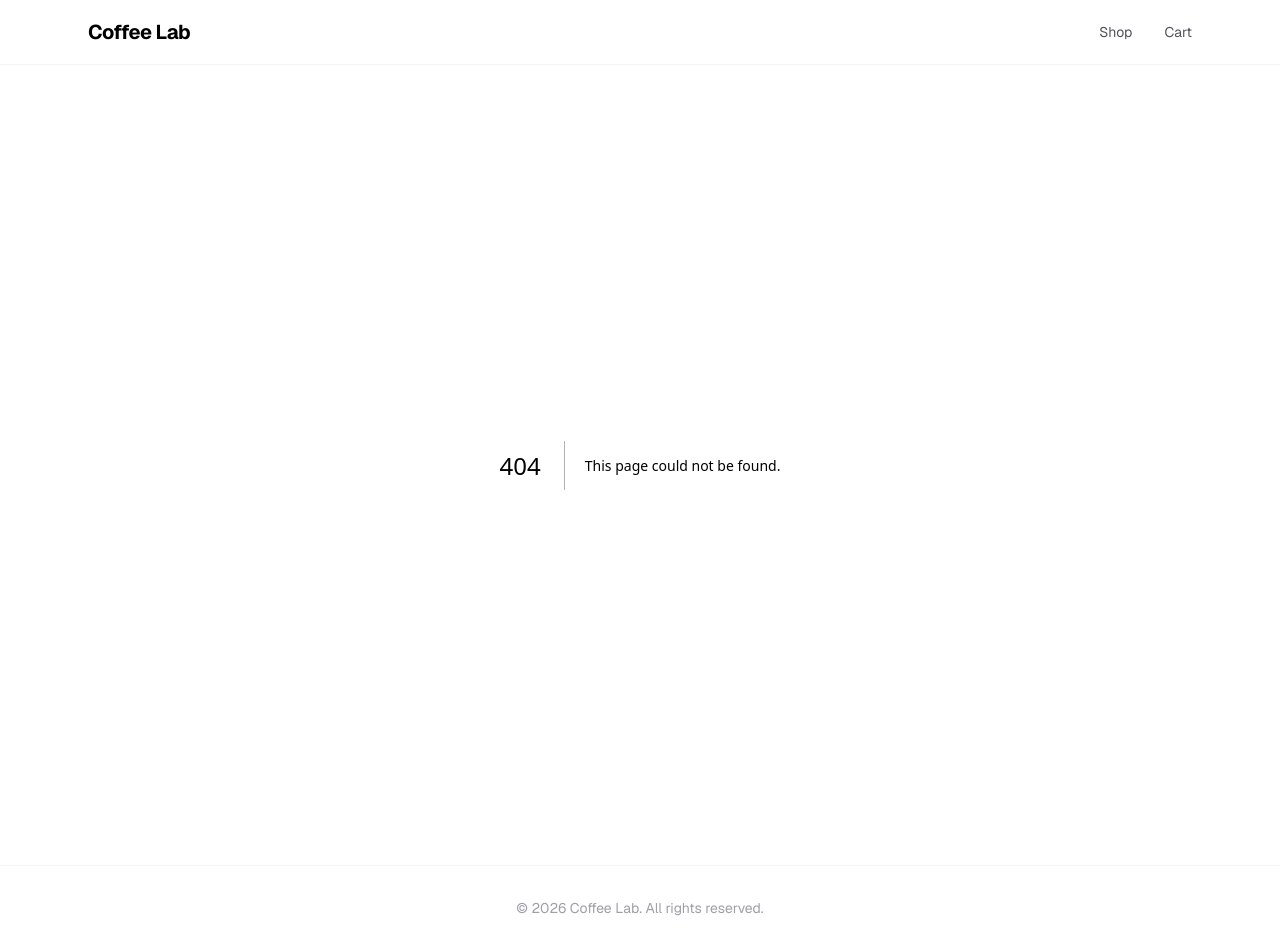
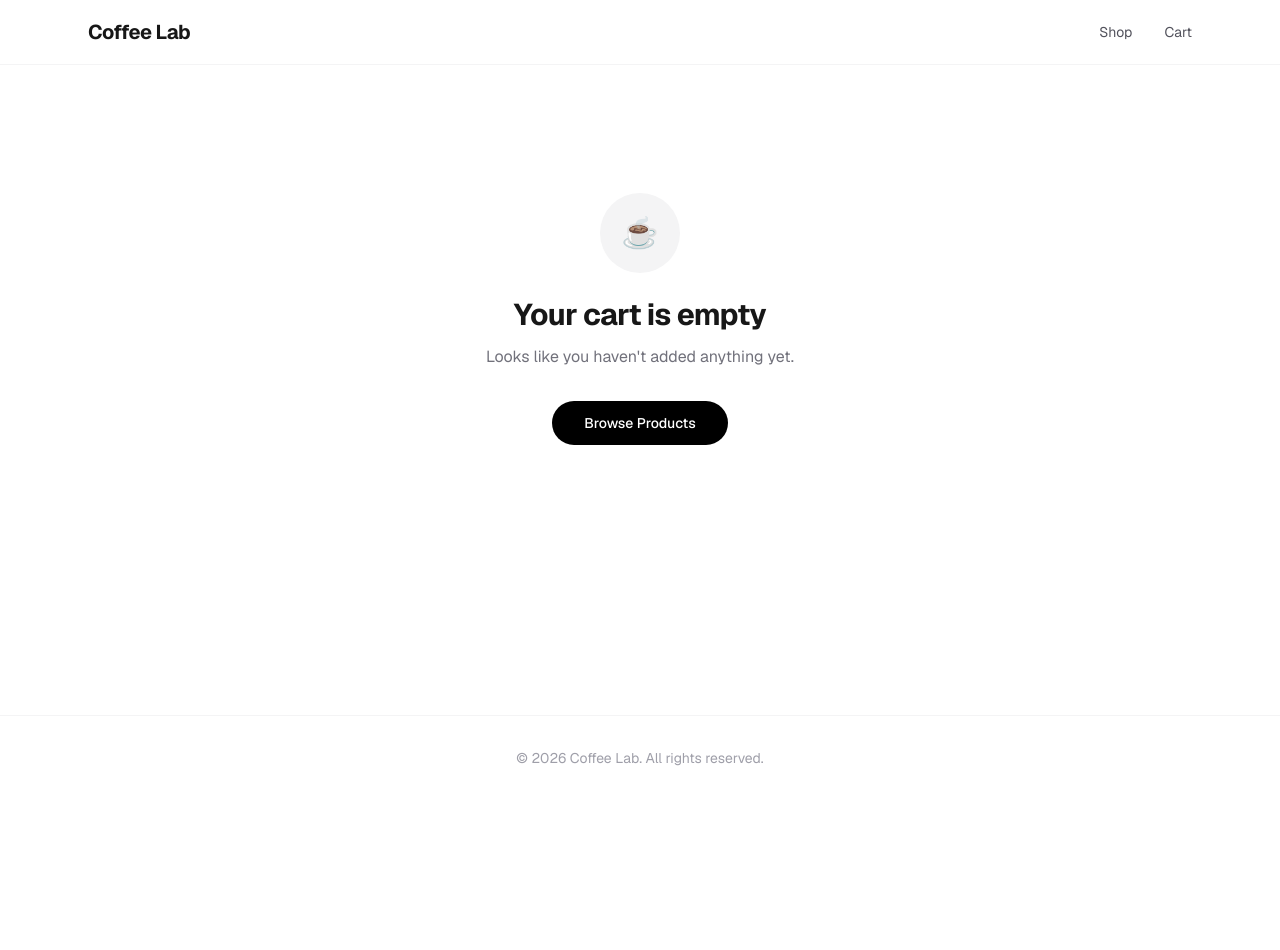
Before and after one commit to akadrkoc/e-commerce-project, a Next.js app: page /cart in a window 1280 px wide. Before the commit this address had no page. After the commit the page ends 800 px from the top, so only its background shows below. Built offline with nearby package versions, Linux system fonts and the light colour scheme.

Commit message:
feat: implement cart functionality with context provider and add to cart button

```diff
--- /dev/null
+++ b/src/app/cart/page.tsx
@@ -0,0 +1,119 @@
+"use client";
+
+import Link from "next/link";
+import { useCart } from "@/context/CartContext";
+
+export default function CartPage() {
+  const { items, removeItem, updateQuantity, totalPrice, totalItems } =
+    useCart();
+
+  if (items.length === 0) {
+    return (
+      <section className="mx-auto flex max-w-6xl flex-col items-center px-6 py-32 text-center">
+        <div className="flex h-20 w-20 items-center justify-center rounded-full bg-zinc-100">
+          <span className="text-3xl">&#9749;</span>
+        </div>
+        <h1 className="mt-6 text-3xl font-bold tracking-tight">
+          Your cart is empty
+        </h1>
+        <p className="mt-3 text-zinc-500">
+          Looks like you haven&apos;t added anything yet.
+        </p>
+        <Link
+          href="/products"
+          className="mt-8 rounded-full bg-black px-8 py-3 text-sm font-medium text-white transition-colors hover:bg-zinc-800"
+        >
+          Browse Products
+        </Link>
+      </section>
+    );
+  }
+
+  return (
+    <section className="mx-auto max-w-3xl px-6 py-16">
+      <h1 className="text-3xl font-bold tracking-tight">Shopping Cart</h1>
+      <p className="mt-1 text-sm text-zinc-500">
+        {totalItems} {totalItems === 1 ? "item" : "items"}
+      </p>
+
+      <div className="mt-10 space-y-4">
+        {items.map((item) => (
+          <div
+            key={item.id}
+            className="rounded-2xl border border-zinc-100 p-5"
+          >
+            <div className="flex items-start gap-4">
+              {/* Image placeholder */}
+              <div className="h-20 w-20 shrink-0 rounded-xl bg-zinc-100" />
+
+              {/* Info */}
+              <div className="flex flex-1 flex-col gap-3 sm:flex-row sm:items-start sm:justify-between">
+                <div>
+                  <h3 className="font-medium">{item.name}</h3>
+                  <p className="mt-0.5 text-sm text-zinc-500">
+                    ${item.price.toFixed(2)} each
+                  </p>
+                </div>
+
+                <p className="text-lg font-semibold sm:text-right">
+                  ${(item.price * item.quantity).toFixed(2)}
+                </p>
+              </div>
+            </div>
+
+            {/* Actions */}
+            <div className="mt-4 flex items-center justify-between border-t border-zinc-50 pt-4">
+              <div className="flex items-center gap-3">
+                <button
+                  onClick={() => updateQuantity(item.id, item.quantity - 1)}
+                  className="flex h-8 w-8 items-center justify-center rounded-full border border-zinc-200 text-sm transition-colors hover:bg-zinc-100"
+                >
+                  &minus;
+                </button>
+                <span className="w-6 text-center text-sm font-medium">
+                  {item.quantity}
+                </span>
+                <button
+                  onClick={() => updateQuantity(item.id, item.quantity + 1)}
+                  className="flex h-8 w-8 items-center justify-center rounded-full border border-zinc-200 text-sm transition-colors hover:bg-zinc-100"
+                >
+                  +
+                </button>
+              </div>
+
+              <button
+                onClick={() => removeItem(item.id)}
+                className="text-sm text-zinc-400 transition-colors hover:text-red-500"
+              >
+                Remove
+              </button>
+            </div>
+          </div>
+        ))}
+      </div>
+
+      {/* Summary */}
+      <div className="mt-10 rounded-2xl bg-zinc-50 p-6">
+        <div className="flex items-center justify-between">
+          <p className="text-zinc-600">Subtotal</p>
+          <p className="font-medium">${totalPrice.toFixed(2)}</p>
+        </div>
+        <div className="mt-2 flex items-center justify-between">
+          <p className="text-zinc-600">Shipping</p>
+          <p className="font-medium">Free</p>
+        </div>
+        <div className="mt-4 flex items-center justify-between border-t border-zinc-200 pt-4">
+          <p className="text-lg font-semibold">Total</p>
+          <p className="text-xl font-bold">${totalPrice.toFixed(2)}</p>
+        </div>
+
+        <Link
+          href="/checkout"
+          className="mt-6 block w-full rounded-full bg-black py-3 text-center text-sm font-medium text-white transition-colors hover:bg-zinc-800"
+        >
+          Proceed to Checkout
+        </Link>
+      </div>
+    </section>
+  );
+}
--- a/src/app/globals.css
+++ b/src/app/globals.css
@@ -2,8 +2,18 @@
 
 @theme inline {
   --font-sans: var(--font-geist);
+  --color-background: #ffffff;
+  --color-foreground: #171717;
+}
+
+*,
+*::before,
+*::after {
+  box-sizing: border-box;
 }
 
 body {
   font-family: var(--font-sans), system-ui, sans-serif;
+  background-color: var(--color-background);
+  color: var(--color-foreground);
 }
--- a/src/app/layout.tsx
+++ b/src/app/layout.tsx
@@ -1,5 +1,6 @@
 import type { Metadata } from "next";
 import { Geist } from "next/font/google";
+import { CartProvider } from "@/context/CartContext";
 import Navbar from "@/components/Navbar";
 import Footer from "@/components/Footer";
 import "./globals.css";
@@ -22,9 +23,11 @@ export default function RootLayout({
   return (
     <html lang="en" className={`${geist.variable} h-full antialiased`}>
       <body className="min-h-full flex flex-col">
-        <Navbar />
-        <main className="flex-1">{children}</main>
-        <Footer />
+        <CartProvider>
+          <Navbar />
+          <main className="flex-1">{children}</main>
+          <Footer />
+        </CartProvider>
       </body>
     </html>
   );
--- a/src/app/products/[id]/page.tsx
+++ b/src/app/products/[id]/page.tsx
@@ -1,5 +1,6 @@
 import { notFound } from "next/navigation";
 import { prisma } from "@/lib/prisma";
+import AddToCartButton from "@/components/AddToCartButton";
 
 interface Props {
   params: Promise<{ id: string }>;
@@ -30,9 +31,11 @@ export default async function ProductDetailPage({ params }: Props) {
             ${product.price.toFixed(2)}
           </p>
 
-          <button className="mt-8 w-full rounded-full bg-black py-3 text-sm font-medium text-white transition-colors hover:bg-zinc-800 md:w-auto md:px-12">
-            Add to Cart
-          </button>
+          <AddToCartButton
+            id={product.id}
+            name={product.name}
+            price={product.price}
+          />
         </div>
       </div>
     </section>
--- /dev/null
+++ b/src/components/AddToCartButton.tsx
@@ -0,0 +1,30 @@
+"use client";
+
+import { useState } from "react";
+import { useCart } from "@/context/CartContext";
+
+interface Props {
+  id: string;
+  name: string;
+  price: number;
+}
+
+export default function AddToCartButton({ id, name, price }: Props) {
+  const { addItem } = useCart();
+  const [added, setAdded] = useState(false);
+
+  function handleClick() {
+    addItem({ id, name, price });
+    setAdded(true);
+    setTimeout(() => setAdded(false), 1500);
+  }
+
+  return (
+    <button
+      onClick={handleClick}
+      className="mt-8 w-full rounded-full bg-black py-3 text-sm font-medium text-white transition-colors hover:bg-zinc-800 md:w-auto md:px-12"
+    >
+      {added ? "Added!" : "Add to Cart"}
+    </button>
+  );
+}
--- a/src/components/Navbar.tsx
+++ b/src/components/Navbar.tsx
@@ -1,6 +1,11 @@
+"use client";
+
 import Link from "next/link";
+import { useCart } from "@/context/CartContext";
 
 export default function Navbar() {
+  const { totalItems } = useCart();
+
   return (
     <nav className="sticky top-0 z-50 border-b border-zinc-100 bg-white/80 backdrop-blur-md">
       <div className="mx-auto flex h-16 max-w-6xl items-center justify-between px-6">
@@ -17,9 +22,14 @@ export default function Navbar() {
           </Link>
           <Link
             href="/cart"
-            className="text-sm text-zinc-600 transition-colors hover:text-black"
+            className="relative text-sm text-zinc-600 transition-colors hover:text-black"
           >
             Cart
+            {totalItems > 0 && (
+              <span className="absolute -right-4 -top-2 flex h-5 w-5 items-center justify-center rounded-full bg-black text-xs text-white">
+                {totalItems}
+              </span>
+            )}
           </Link>
         </div>
       </div>
--- /dev/null
+++ b/src/context/CartContext.tsx
@@ -0,0 +1,85 @@
+"use client";
+
+import { createContext, useContext, useState, useCallback } from "react";
+
+export interface CartItem {
+  id: string;
+  name: string;
+  price: number;
+  quantity: number;
+}
+
+interface CartContextType {
+  items: CartItem[];
+  addItem: (product: Omit<CartItem, "quantity">) => void;
+  removeItem: (id: string) => void;
+  updateQuantity: (id: string, quantity: number) => void;
+  clearCart: () => void;
+  totalPrice: number;
+  totalItems: number;
+}
+
+const CartContext = createContext<CartContextType | null>(null);
+
+export function CartProvider({ children }: { children: React.ReactNode }) {
+  const [items, setItems] = useState<CartItem[]>([]);
+
+  const addItem = useCallback((product: Omit<CartItem, "quantity">) => {
+    setItems((prev) => {
+      const existing = prev.find((item) => item.id === product.id);
+      if (existing) {
+        return prev.map((item) =>
+          item.id === product.id
+            ? { ...item, quantity: item.quantity + 1 }
+            : item
+        );
+      }
+      return [...prev, { ...product, quantity: 1 }];
+    });
+  }, []);
+
+  const removeItem = useCallback((id: string) => {
+    setItems((prev) => prev.filter((item) => item.id !== id));
+  }, []);
+
+  const updateQuantity = useCallback((id: string, quantity: number) => {
+    if (quantity <= 0) {
+      setItems((prev) => prev.filter((item) => item.id !== id));
+      return;
+    }
+    setItems((prev) =>
+      prev.map((item) => (item.id === id ? { ...item, quantity } : item))
+    );
+  }, []);
+
+  const clearCart = useCallback(() => setItems([]), []);
+
+  const totalPrice = items.reduce(
+    (sum, item) => sum + item.price * item.quantity,
+    0
+  );
+
+  const totalItems = items.reduce((sum, item) => sum + item.quantity, 0);
+
+  return (
+    <CartContext.Provider
+      value={{
+        items,
+        addItem,
+        removeItem,
+        updateQuantity,
+        clearCart,
+        totalPrice,
+        totalItems,
+      }}
+    >
+      {children}
+    </CartContext.Provider>
+  );
+}
+
+export function useCart() {
+  const context = useContext(CartContext);
+  if (!context) throw new Error("useCart must be used within CartProvider");
+  return context;
+}
```
